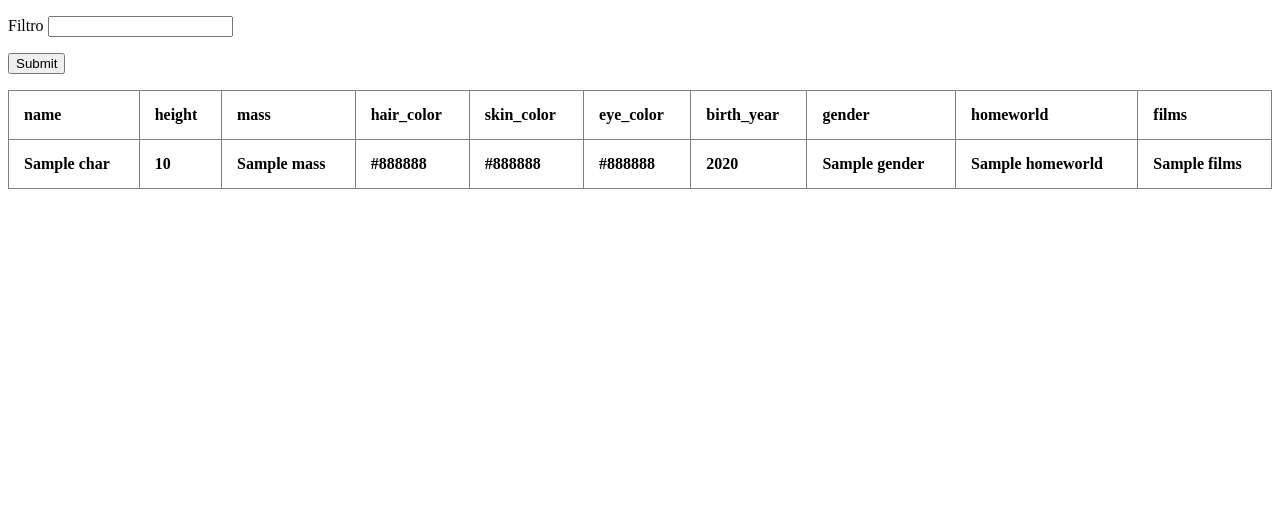
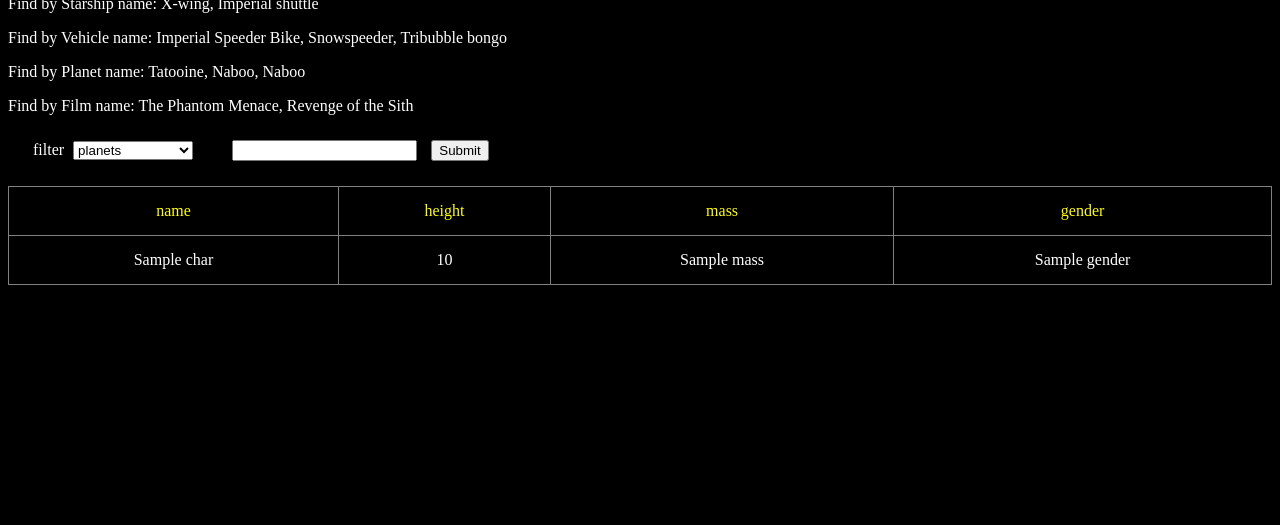
Before and after one commit to tlnob/star-wars, a Flask app: template templates/characters.html in a window 1280 px wide. Shown: the part 217-742 px from the top of the page. Run offline with Flask 2, Linux system fonts and the light colour scheme; the template is opened without the code that fills it: most values are stand-ins (such as "Sample title", 1, 10 or a date in 2020); lists and menus that the app fills with data are empty.

Commit message:
filtered views and wip deploy files

```diff
--- a/app.py
+++ b/app.py
@@ -1,51 +1,111 @@
 from flask import Flask, render_template, request
 import json
+from mongoengine import connect
 import requests
-from mongoengine import connect
-from characters import Character
-from starships import Starships
+from models import *
 
 app = Flask(__name__)
 
 connect('star-wars-app')
 
+@app.route('/db', methods=['GET'])
+def db():
+    get_vehicles()
+    get_planets()
+    populate_db()
+    populate_starship_db()
+
+
+def populate_planets_db(planets):
+    try:
+        data = requests.get(planets)
+        if(data.status_code == 200):
+            data = data.json()
+            json.dumps(data)
+            Planets.objects(name=data["name"]).update_one(
+                name=data["name"],
+                url=data["url"],
+                upsert=True
+            )
+    except ConnectionAbortedError:
+        print("Invalid id")
+    return Planets.get_all()
+
+
+def populate_vehicles_db(vehicles):
+    try:
+        for vehicle in vehicles:
+            data = requests.get(vehicle)
+            if(data.status_code == 200):
+                data = data.json()
+                json.dumps(data)
+                Vehicles.objects(name=data["name"]).update_one(
+                   url=data["url"],
+                   upsert=True
+                )
+
+    except ConnectionAbortedError:
+        print("Invalid id")
+    return Vehicles.get_all()
+
 def populate_db():
-    for index in range(1,84):
-        try:
+    try:
+        meta_data = requests.get("https://swapi.dev/api/people/").json()
+        total = meta_data["count"]
+        for index in range(1,total):
             data = requests.get("https://swapi.dev/api/people/{index}/".format(index=index))
             if(data.status_code == 200):
                 data = data.json()
                 json.dumps(data)
+                populate_starship_db(data["starships"])
+                populate_vehicles_db(data["vehicles"])
+                populate_films_db(data["films"])
+                populate_planets_db(data["homeworld"])
                 Character(
+                    person_id=index,
                     name=data["name"],
                     height=data["height"],
                     mass=data["mass"],
-                    hair_color=data["hair_color"],
-                    skin_color=data["skin_color"],
-                    eye_color=data["eye_color"],
                     birth_year=data["birth_year"],
                     gender=data["gender"],
                     homeworld=data["homeworld"],
-                    films=data["films"]
+                    url=data["url"],
+                    films=[Films.get_by_url(film).to_json() for film in data["films"]],
+                    starships= [Starships.get_by_url(starship).to_json() for starship in data["starships"]],
+                    vehicles=[Vehicles.get_by_url(vehicle).to_json() for vehicle in data["vehicles"]],
+                    planets= [Planets.get_by_url(data["homeworld"]).to_json()]
                 ).save()
-        except ConnectionAbortedError:
-            print("Invalid id")
+    except ConnectionAbortedError:
+        print("Invalid id")
 
-@app.route('/st', methods=['GET'])
-def populate_starship_db():
-    for index in range(1,17):
-        try:
-            data = requests.get("https://swapi.dev/api/starships/{index}/".format(index=index))
+def populate_films_db(films):
+    try:
+        for film in films:
+            data = requests.get(film)
             if(data.status_code == 200):
                 data = data.json()
                 json.dumps(data)
-                print(data)
+                Films.objects(episode_id=data["episode_id"]).update_one(
+                    title=data["title"],
+                    url=data["url"],
+                    upsert=True
+                )
+    except ConnectionAbortedError:
+        print("Invalid id")
+
+
+def populate_starship_db(starships):
+    try:
+        for starship in starships:
+            data = requests.get(starship)
+            if(data.status_code == 200):
+                data = data.json()
+                json.dumps(data)
                 try:
                     cost = float(data["cost_in_credits"])
                 except ValueError:
                     cost = 1
-                Starships(
-                    name=data["name"],
+                Starships.objects(name=data["name"]).update_one(
                     model=data["model"],
                     manufacturer=data["manufacturer"],
                     cost_in_credits=data["cost_in_credits"],
@@ -58,15 +118,15 @@
                     hyperdrive_rating=data["hyperdrive_rating"],
                     MGLT=data["MGLT"],
                     starship_class=data["starship_class"],
-                    calc=round(float(data["hyperdrive_rating"]) / cost , 2)
-                ).save()
-        except ConnectionAbortedError:
-            print("Invalid id")
+                    calc=round(float(data["hyperdrive_rating"]) / cost , 2),
+                    url=data["url"],
+                    upsert=True
+                )
+    except ConnectionAbortedError:
+        print("Invalid id")
 
 @app.route('/starships', methods=['GET'])
 def get_starships():
-    if (len(Starships.objects) == 0):
-        populate_starship_db()
     starships = Starships.objects.order_by('-score')
     return render_template('starships.html', starships=starships)
 
@@ -78,15 +138,21 @@
     if request.method == 'POST':
         key_type = request.form.get('type')
         value = request.form.get('filter')
-        if key_type == "height":
-            character = Character.objects(height=value).order_by('name', 'gender', 'mass', 'height')
-        elif key_type == "name":
-            character = Character.objects(name=value).order_by('name', 'gender', 'mass', 'height')
-        elif key_type == "gender":
-            character = Character.objects(gender=value).order_by('name', 'gender', 'mass', 'height')
-        elif key_type == "mass":
-            character = Character.objects(mass=value).order_by('name', 'gender', 'mass', 'height')
-        return render_template('characters.html', character=character)
+        if key_type == "films":
+            character = Character.objects(films__icontains=value)
+        elif key_type == "starships":
+            character = Character.objects(starships__icontains=value)
+        elif key_type == "vehicles":
+            character = Character.objects(vehicles__icontains=value)
+        elif key_type == "planets":
+            character = Character.objects(planets__icontains=value)
+        # character = character.order_by('name', 'gender', 'mass', 'height')
+        return render_template('characters.html', character=character, filtered=True)
 
-    character = Character.objects.order_by('name', 'gender', 'mass', 'height')
-    return render_template('characters.html', character=character)
+    character = Character.get_all().order_by('name', 'gender', 'mass', 'height')
+    return render_template('characters.html', character=character, filtered=False)
+
+
+
+if __name__ == '__main__':
+    app.run(debug=True,host='0.0.0.0')
--- /dev/null
+++ b/models/__init__.py
@@ -0,0 +1,5 @@
+from .characters import Character
+from .starships import Starships
+from .planets import Planets
+from .vehicles import Vehicles
+from .film import Films
--- a/templates/base_layout.html
+++ b/templates/base_layout.html
@@ -6,7 +6,19 @@
 
     <style>
         h1{
-            font-size: 500%;
+            display: none;
+        }
+        img {
+            width: 250px;
+            background-color: black ;
+        }
+        body {
+            background-color: black;
+            color: white;
+        }
+        .header {
+            display: flex;
+            justify-content: center;
         }
     </style>
     <style>
@@ -21,8 +33,9 @@
 
 <div class="">
     <div class="">
-        <div class="">
+        <div class="header">
             <h1 class="">Star Wars</h1>
+            <img src="https://upload.wikimedia.org/wikipedia/commons/thumb/6/6c/Star_Wars_Logo.svg/1200px-Star_Wars_Logo.svg.png"/>
         </div>
     </div>
     <div class="">
--- a/templates/characters.html
+++ b/templates/characters.html
@@ -4,14 +4,49 @@
 table, th, td {
     border: 0.5px solid gray;
     border-collapse: collapse;
+
   }
+
 
   th, td {
     padding: 15px;
   }
 
+
+
+  .table-header{
+    font-weight: bold;
+    color: yellow;
+  }
+
   th {
-    text-align: left;
+    text-align: center;
+    font-weight: normal;
+  }
+
+  form {
+    display: flex;
+    flex-direction: row;
+    justify-content: space-between;
+    align-items: center;
+    margin: 20px;
+    width: 500px;
+  }
+
+  div > form {
+
+  }
+
+  input {
+    margin: 5px;
+  }
+
+  label {
+    margin: 5px
+  }
+
+  select {
+    width: 120px;
   }
 
 {% endblock %}
@@ -19,53 +54,51 @@
 {% block content %}
 
 <div class="">
-  <form action="" method="post">
-    <label for="type">Escolha um filtro:</label>
+  <div>
+    <p>Find by Starship name: X-wing, Imperial shuttle</p>
+    <p>Find by Vehicle name: Imperial Speeder Bike, Snowspeeder, Tribubble bongo</p>
+    <p>Find by Planet name: Tatooine, Naboo, Naboo</p>
+    <p>Find by Film name: The Phantom Menace, Revenge of the Sith</p>
+  <form class="form" action="" method="post">
+    <div class="select-box">
+      <label for="type">filter</label>
       <tr>
         <td>
           <select name="type">
-          <option value="name"   selected="name">nome</option>
-          <option value="gender" selected="gender">gênero</option>
-          <option value="mass"   selected="mass">peso</option>
-          <option value="height" selected="height">altura</option>
+            <option value="films"   selected="films">films</option>
+            <option value="starships" selected="starships">starships</option>
+            <option value="vehicles"   selected="vehicles">vehicles</option>
+            <option value="planets" selected=planets">planets</option>
           </select>
         </td>
     </tr>
-    <p>
-        <label for="filter">Filtro</label>
+  </div>
+    <div class="input-submit">
         <input type="text" name="filter">
-    </p>
-    <p>
         <input type="submit">
-    </p>
+    </div>
+    <div>
+        {% if filtered %}
+          <a href="/">show all</a>
+        {% endif %}
+    </div>
 </form>
+</div>
   <div class="switch">
 
       <table style="width:100%;">
-          <tr>
+          <tr class="table-header">
               <th>name</th>
               <th>height</th>
               <th>mass</th>
-              <th>hair_color</th>
-              <th>skin_color</th>
-              <th>eye_color</th>
-              <th>birth_year</th>
               <th>gender</th>
-              <th>homeworld</th>
-              <th>films</th>
           </tr>
           {% for char in character %}
           <tr>
             <th>{{char.name}} </th>
             <th>{{char.height}} </th>
             <th>{{char.mass}} </th>
-          <th>{{char.hair_color}} </th>
-          <th>{{char.skin_color}} </th>
-          <th>{{char.eye_color}} </th>
-          <th>{{char.birth_year}} </th>
             <th>{{char.gender}} </th>
-          <th>{{char.homeworld}} </th>
-          <th>{{char.films}} </th>
           </tr>
           {% endfor %}
       </ul>
```
Also changed, not shown: characters.py (deleted, +0 -30 lines), docker-compose.yml (added, +13 -0 lines), models/characters.py (added, +24 -0 lines), models/film.py (added, +14 -0 lines), models/planets.py (added, +13 -0 lines), models/starships.py (renamed from starships.py, +9 -0 lines), models/vehicles.py (added, +13 -0 lines), 1 other file. Lines whose indentation alone changed are shown as unchanged.
